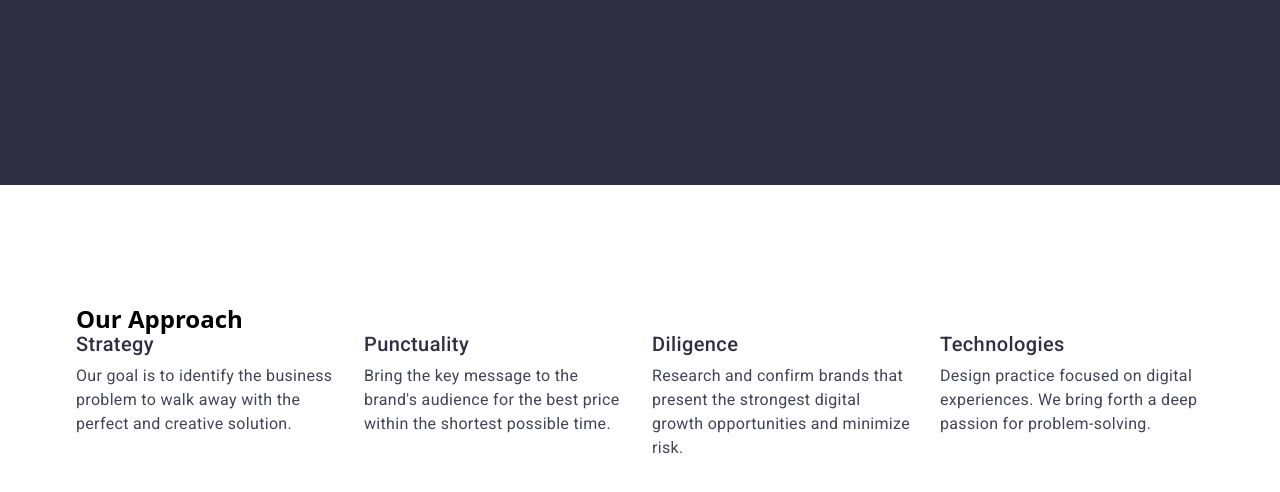
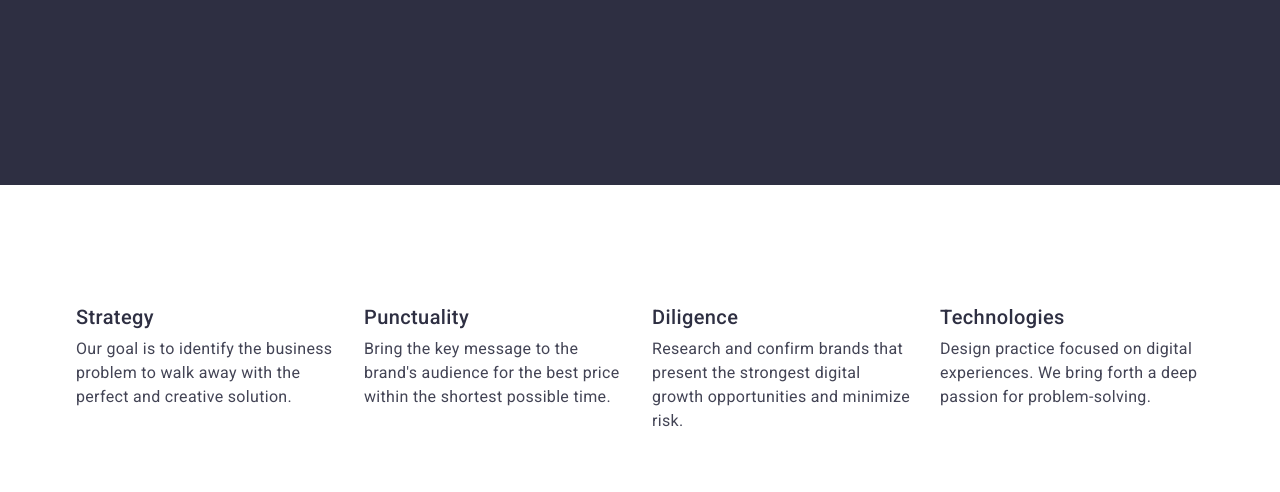
Before and after one commit to upamoba/goit-markup-hw-03, a plain HTML site: page index.html in a window 1280 px wide. Shown: the part 508-1000 px from the top of the page. Drawn offline with nearby package versions, Linux system fonts and the light colour scheme.

Commit message:
summary(required)

```diff
--- a/css/style.css
+++ b/css/style.css
@@ -183,13 +183,17 @@ display: flex;
 .hero-btn:focus {
     background-color: #404bbf;
 }
-.approach-tit .visually-hidden {
+.visually-hidden {
     position: absolute;
-        clip-path: inset(100%);
         width: 1px;
         height: 1px;
         overflow: hidden;
         white-space: nowrap
+        border:0;
+        padding: o;
+        clip-Path:inset(100%)
+        clip:rect(0 0 0 0)
+        margin: -1px;
 }
 .approach {
     padding: 120px 0;
--- a/index.html
+++ b/index.html
@@ -64,7 +64,7 @@
 
       <section class="approach">
         <div class="container">
-          <h2 class="approach-tit">Our Approach</h2>
+          <h2 class="visually-hidden">Our Approach</h2>
           <ul class="approach-list">
             <li class="approach-item">
               <h3 class="approach-heading">Strategy</h3>
```
